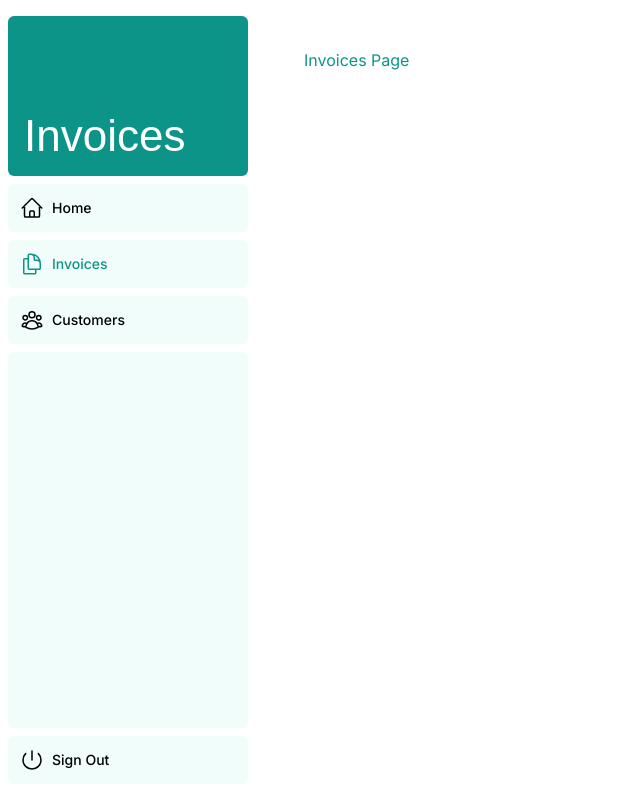
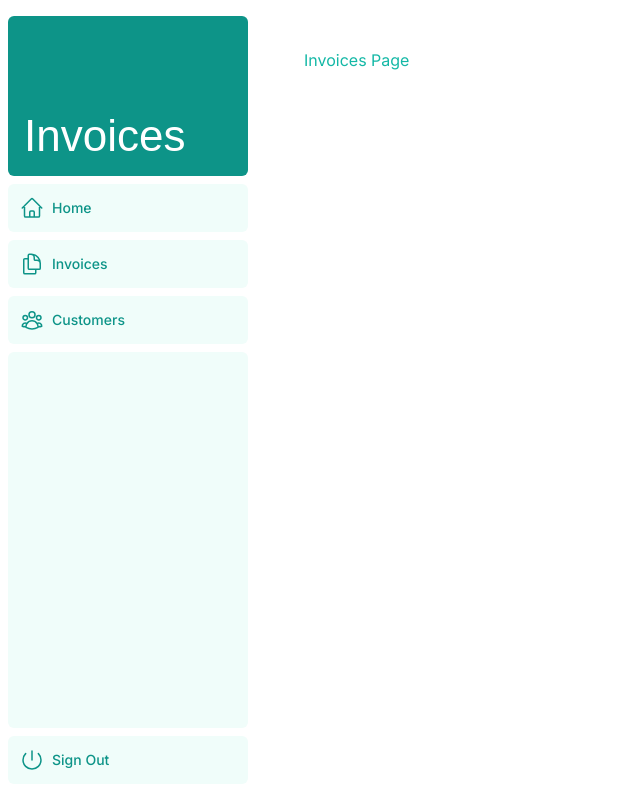
Before and after one commit to OtakuTotipotent/Invoices-Dashboard, a Next.js app: page /dashboard/invoices in a window 1280 px wide. Shown: the whole page, without its empty margins (0-640 px from the left). Built offline with nearby package versions, Linux system fonts and the light colour scheme; a web font is replaced by a local one.

Commit message:
feat: add dashboard cards to page

```diff
--- a/app/dashboard/layout.tsx
+++ b/app/dashboard/layout.tsx
@@ -6,7 +6,7 @@ export default function Layout({ children }: { children: React.ReactNode }) {
       <div className="w-full flex-none md:w-64">
         <SideNav />
       </div>
-      <div className="grow p-6 md:overflow-y-auto md:p-12 text-teal-600">{children}</div>
+      <div className="grow p-6 md:overflow-y-auto md:p-12 text-teal-500">{children}</div>
     </div>
   );
 }
--- a/app/dashboard/page.tsx
+++ b/app/dashboard/page.tsx
@@ -2,12 +2,21 @@ import { Card } from "@/app/ui/dashboard/cards";
 import RevenueChart from "@/app/ui/dashboard/revenue-chart";
 import LatestInvoices from "@/app/ui/dashboard/latest-invoices";
 import { lusitana } from "@/app/ui/fonts";
-import { fetchRevenue } from "@/app/lib/data";
-import { fetchLatestInvoices } from "@/app/lib/data";
+import {
+  fetchRevenue,
+  fetchLatestInvoices,
+  fetchCardData,
+} from "@/app/lib/data";
 
 export default async function Page() {
   const revenue = await fetchRevenue();
   const latestInvoices = await fetchLatestInvoices();
+  const {
+    numberOfCustomers,
+    numberOfInvoices,
+    totalPaidInvoices,
+    totalPendingInvoices,
+  } = await fetchCardData();
 
   return (
     <main>
@@ -17,14 +26,14 @@ export default async function Page() {
         Dashboard
       </h1>
       <div className="grid gap-6 sm:grid-cols-2 lg:grid-cols-4">
-        {/* <Card title="Collected" value={totalPaidInvoices} type="collected" /> */}
-        {/* <Card title="Pending" value={totalPendingInvoices} type="pending" /> */}
-        {/* <Card title="Total Invoices" value={numberOfInvoices} type="invoices" /> */}
-        {/* <Card
+        <Card title="Collected" value={totalPaidInvoices} type="collected" />
+        <Card title="Pending" value={totalPendingInvoices} type="pending" />
+        <Card title="Total Invoices" value={numberOfInvoices} type="invoices" />
+        <Card
           title="Total Customers"
           value={numberOfCustomers}
           type="customers"
-        /> */}
+        />
       </div>
       <div className="mt-6 grid grid-cols-1 gap-6 md:grid-cols-4 lg:grid-cols-8">
         <RevenueChart revenue={revenue} />
--- a/app/ui/dashboard/cards.tsx
+++ b/app/ui/dashboard/cards.tsx
@@ -3,8 +3,8 @@ import {
   ClockIcon,
   UserGroupIcon,
   InboxIcon,
-} from '@heroicons/react/24/outline';
-import { lusitana } from '@/app/ui/fonts';
+} from "@heroicons/react/24/outline";
+import { lusitana } from "@/app/ui/fonts";
 
 const iconMap = {
   collected: BanknotesIcon,
@@ -37,14 +37,14 @@ export function Card({
 }: {
   title: string;
   value: number | string;
-  type: 'invoices' | 'customers' | 'pending' | 'collected';
+  type: "invoices" | "customers" | "pending" | "collected";
 }) {
   const Icon = iconMap[type];
 
   return (
-    <div className="rounded-xl bg-gray-50 p-2 shadow-sm">
+    <div className="rounded-xl bg-teal-50 p-2 shadow-sm">
       <div className="flex p-4">
-        {Icon ? <Icon className="h-5 w-5 text-gray-700" /> : null}
+        {Icon ? <Icon className="h-5 w-5 text-teal-600" /> : null}
         <h3 className="ml-2 text-sm font-medium">{title}</h3>
       </div>
       <p
--- a/app/ui/dashboard/nav-links.tsx
+++ b/app/ui/dashboard/nav-links.tsx
@@ -32,9 +32,9 @@ export default function NavLinks() {
             key={link.name}
             href={link.href}
             className={clsx(
-              "flex h-[48px] grow items-center justify-center gap-2 rounded-md bg-teal-50 p-3 text-sm font-medium hover:bg-teal-100 hover:text-teal-600 md:flex-none md:justify-start md:p-2 md:px-3",
+              "flex h-[48px] grow items-center justify-center gap-2 rounded-md bg-teal-50 p-3 text-sm font-medium hover:bg-teal-200 text-teal-600 md:flex-none md:justify-start md:p-2 md:px-3",
               {
-                "bg-teal-100 text-teal-600": pathname === link.href,
+                "bg-teal-200 text-teal-600": pathname === link.href,
               },
             )}
           >
--- a/app/ui/dashboard/sidenav.tsx
+++ b/app/ui/dashboard/sidenav.tsx
@@ -18,7 +18,7 @@ export default function SideNav() {
         <NavLinks />
         <div className="hidden h-auto w-full grow rounded-md bg-teal-50 md:block"></div>
         <form>
-          <button className="flex h-[48px] w-full grow items-center justify-center gap-2 rounded-md bg-teal-50 p-3 text-sm font-medium hover:bg-teal-100 hover:text-red-500 md:flex-none md:justify-start md:p-2 md:px-3">
+          <button className="flex h-[48px] w-full grow items-center justify-center gap-2 rounded-md bg-teal-50 p-3 text-sm font-medium hover:bg-teal- text-teal-600 hover:text-red-500 md:flex-none md:justify-start md:p-2 md:px-3">
             <PowerIcon className="w-6" />
             <div className="hidden md:block">Sign Out</div>
           </button>
```
Also changed, not shown: package.json (+13 -6 lines), 1 other file (tests, documents, lock files or other folders).
